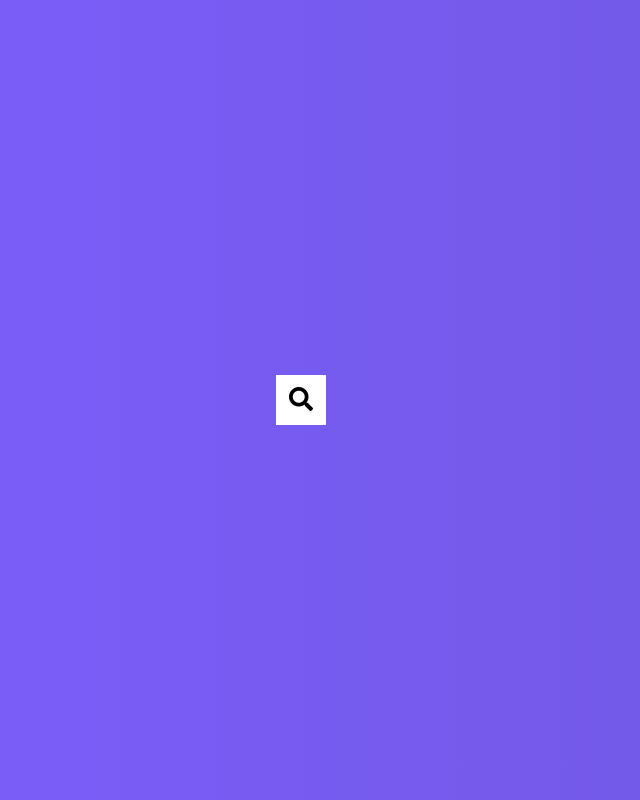
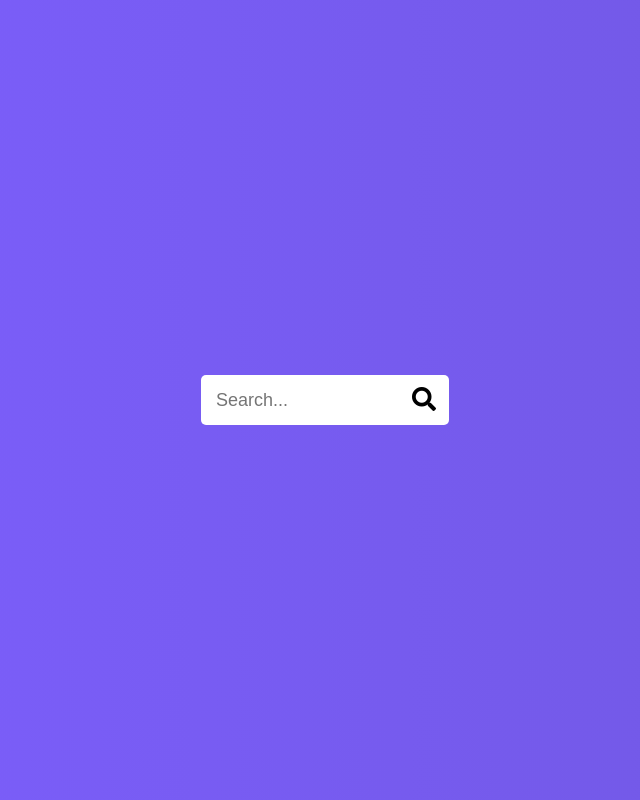
Before and after one commit to robbbowes/HiddenSearchWidget, a plain HTML site: page index.html in a window 1280 px wide. Both pictures are taken after a click on the button 640 px from the left and 400 px from the top of the page. Shown: the whole page, without its empty margins (339-979 px from the left). Drawn offline with Linux system fonts and the light colour scheme.

Commit message:
Add JS and round edges

```diff
--- a/script.js
+++ b/script.js
@@ -0,0 +1,15 @@
+const search = document.querySelector('.search')
+const btn = document.querySelector('.btn')
+const input = document.querySelector('.input')
+const body = document.querySelector('body')
+
+btn.addEventListener('click', () => {
+    search.classList.toggle('active')
+    input.focus()
+})
+
+// body.addEventListener('click', () => {
+//     if (search.classList.contains('active')) {
+//         search.classList.toggle('active')
+//     }
+// })
--- a/style.css
+++ b/style.css
@@ -28,6 +28,7 @@ body {
     height: 50px;
     width: 50px;
     transition: width 0.3s ease;
+    border-radius: 5px;
 }
 
 .btn {
@@ -40,7 +41,8 @@ body {
     left: 0;
     height: 50px;
     width: 50px;
-    transition: transform 0.3s ease;;
+    transition: transform 0.3s ease;
+    border-radius: 5px;
 }
 
 .btn:focus,
@@ -50,8 +52,10 @@ body {
 
 .search.active .input {
     width: 200px;
+    border-radius: 5px 0px 0px 5px;
 }
 
 .search.active .btn {
+    border-radius: 0px 5px 5px 0px;
     transform: translateX(198px);
 }
```
